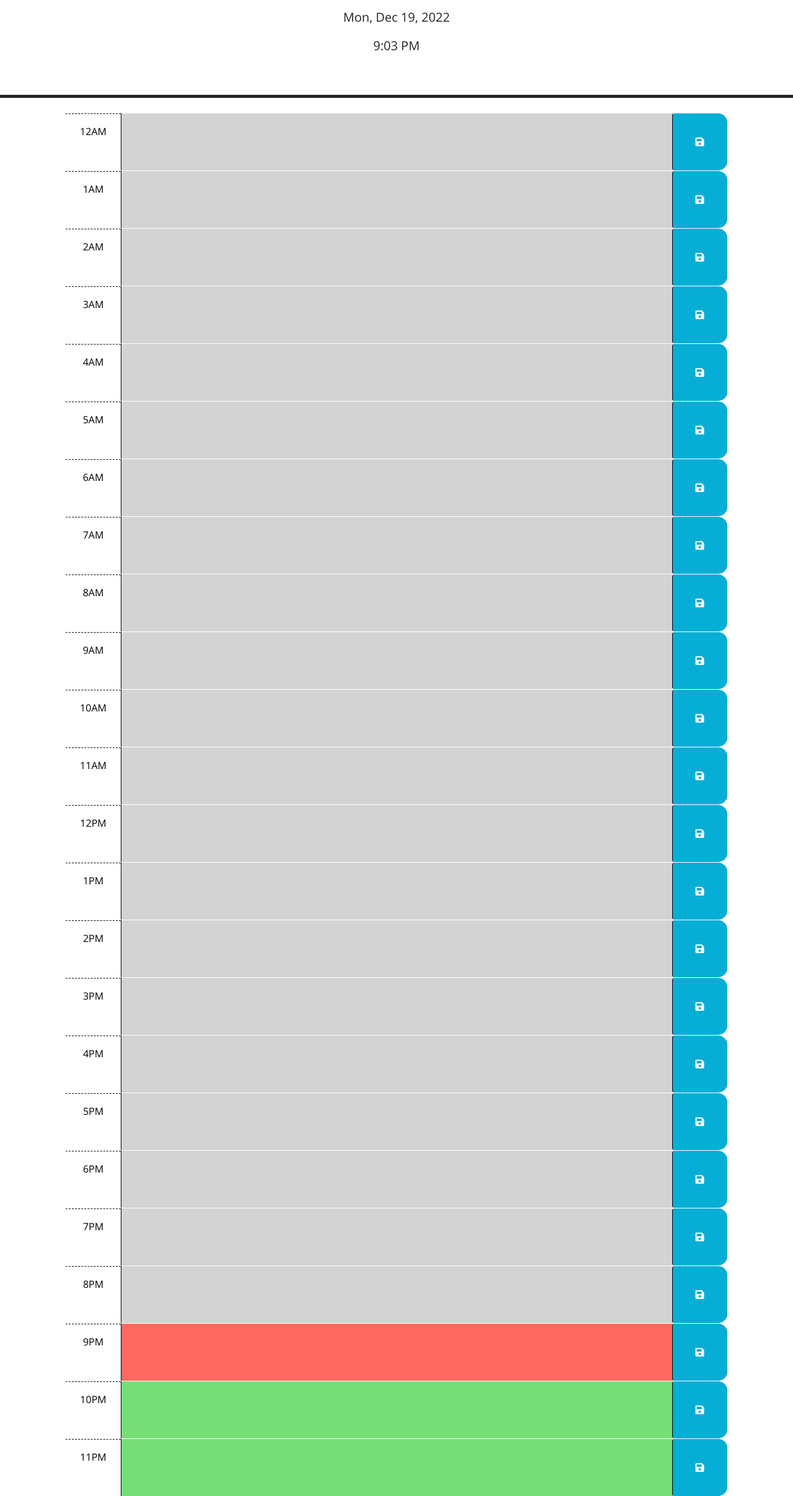
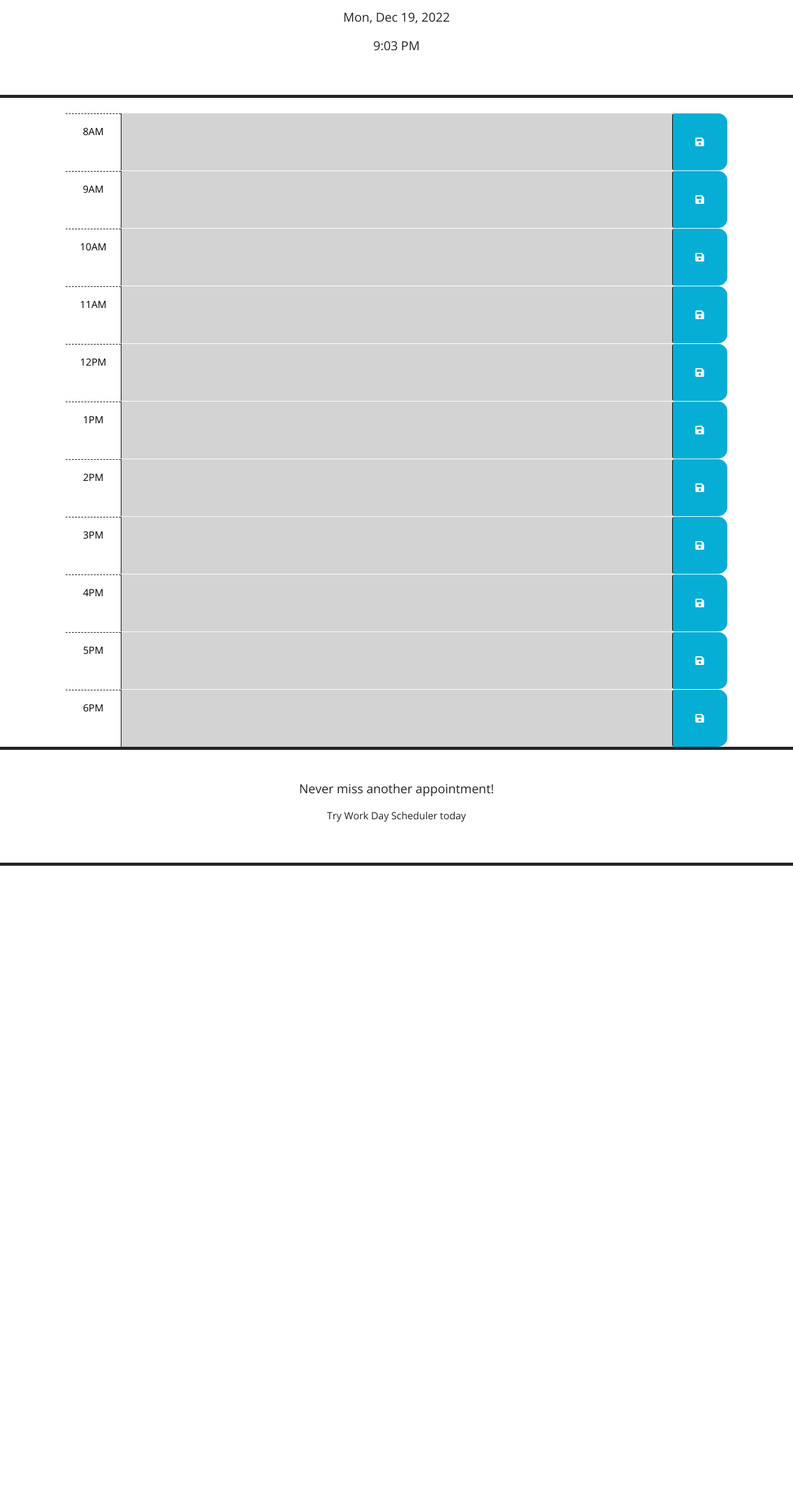
Before and after one commit to MadelineLowes/madelines-scheduling-app, a plain HTML site: page Develop/index.html in a window 1280 px wide. Shown: the part 166-2580 px from the top of the page at 62% size. After the commit the page ends 1587 px from the top, so only its background shows below. Drawn offline with nearby package versions, Linux system fonts and the light colour scheme.

Commit message:
final details & debugged code

```diff
--- a/Develop/index.html
+++ b/Develop/index.html
@@ -17,22 +17,14 @@
   <header class="p-5 mb-4 border-5 border-bottom border-dark text-center">
     <h1 class="display-3">Work Day Scheduler</h1>
     <p class="lead">A simple calendar app for scheduling your work day</p>
-    <p id="currentDay" class="lead">current day will go here</p>
-    <p id="currentHour" class="lead">11:11pm</p>
+    <!-- displays the current date -->
+    <p id="currentDay" class="lead"></p>
+    <!-- displays the current time -->
+    <p id="currentHour" class="lead"></p>
+
   </header>
   <div class="container-lg px-5">
-    <!-- Use class for "past", "present", and "future" to apply styles to the
-        time-block divs accordingly. The javascript will need to do this by
-        adding/removing these classes on each div by comparing the hour in the
-        id to the current hour. The html provided below is meant to be an example
-        demonstrating how the css provided can be leveraged to create the
-        desired layout and colors. The html below should be removed or updated
-        in the finished product. Remember to delete this comment once the
-        code is implemented.
-        -->
-
-
-    <div id="hour-0" class="row time-block future">
+    <div id="hour-0" class="row time-block future hide">
       <div class="col-2 col-md-1 hour text-center py-3">12AM</div>
       <textarea class="col-8 col-md-10 description" rows="3"> </textarea>
       <button class="btn saveBtn col-2 col-md-1" aria-label="save">
@@ -40,7 +32,7 @@
       </button>
     </div>
 
-    <div id="hour-1" class="row time-block future">
+    <div id="hour-1" class="row time-block future hide">
       <div class="col-2 col-md-1 hour text-center py-3">1AM</div>
       <textarea class="col-8 col-md-10 description" rows="3"> </textarea>
       <button class="btn saveBtn col-2 col-md-1" aria-label="save">
@@ -48,7 +40,7 @@
       </button>
     </div>
 
-    <div id="hour-2" class="row time-block future">
+    <div id="hour-2" class="row time-block future hide">
       <div class="col-2 col-md-1 hour text-center py-3">2AM</div>
       <textarea class="col-8 col-md-10 description" rows="3"> </textarea>
       <button class="btn saveBtn col-2 col-md-1" aria-label="save">
@@ -56,7 +48,7 @@
       </button>
     </div>
 
-    <div id="hour-3" class="row time-block future">
+    <div id="hour-3" class="row time-block future hide">
       <div class="col-2 col-md-1 hour text-center py-3">3AM</div>
       <textarea class="col-8 col-md-10 description" rows="3"> </textarea>
       <button class="btn saveBtn col-2 col-md-1" aria-label="save">
@@ -64,7 +56,7 @@
       </button>
     </div>
 
-    <div id="hour-4" class="row time-block future">
+    <div id="hour-4" class="row time-block future hide">
       <div class="col-2 col-md-1 hour text-center py-3">4AM</div>
       <textarea class="col-8 col-md-10 description" rows="3"> </textarea>
       <button class="btn saveBtn col-2 col-md-1" aria-label="save">
@@ -72,7 +64,7 @@
       </button>
     </div>
 
-    <div id="hour-5" class="row time-block future">
+    <div id="hour-5" class="row time-block future hide">
       <div class="col-2 col-md-1 hour text-center py-3">5AM</div>
       <textarea class="col-8 col-md-10 description" rows="3"> </textarea>
       <button class="btn saveBtn col-2 col-md-1" aria-label="save">
@@ -80,7 +72,7 @@
       </button>
     </div>
 
-    <div id="hour-6" class="row time-block future">
+    <div id="hour-6" class="row time-block future hide">
       <div class="col-2 col-md-1 hour text-center py-3">6AM</div>
       <textarea class="col-8 col-md-10 description" rows="3"> </textarea>
       <button class="btn saveBtn col-2 col-md-1" aria-label="save">
@@ -88,7 +80,7 @@
       </button>
     </div>
 
-    <div id="hour-7" class="row time-block future">
+    <div id="hour-7" class="row time-block future hide">
       <div class="col-2 col-md-1 hour text-center py-3">7AM</div>
       <textarea class="col-8 col-md-10 description" rows="3"> </textarea>
       <button class="btn saveBtn col-2 col-md-1" aria-label="save">
@@ -184,7 +176,7 @@
       </button>
     </div>
 
-    <div id="hour-19" class="row time-block future">
+    <div id="hour-19" class="row time-block future hide">
       <div class="col-2 col-md-1 hour text-center py-3">7PM</div>
       <textarea class="col-8 col-md-10 description" rows="3"> </textarea>
       <button class="btn saveBtn col-2 col-md-1" aria-label="save">
@@ -192,7 +184,7 @@
       </button>
     </div>
 
-    <div id="hour-20" class="row time-block future">
+    <div id="hour-20" class="row time-block future hide">
       <div class="col-2 col-md-1 hour text-center py-3">8PM</div>
       <textarea class="col-8 col-md-10 description" rows="3"> </textarea>
       <button class="btn saveBtn col-2 col-md-1" aria-label="save">
@@ -200,7 +192,7 @@
       </button>
     </div>
 
-    <div id="hour-21" class="row time-block future">
+    <div id="hour-21" class="row time-block future hide">
       <div class="col-2 col-md-1 hour text-center py-3">9PM</div>
       <textarea class="col-8 col-md-10 description" rows="3"> </textarea>
       <button class="btn saveBtn col-2 col-md-1" aria-label="save">
@@ -208,7 +200,7 @@
       </button>
     </div>
 
-    <div id="hour-22" class="row time-block future">
+    <div id="hour-22" class="row time-block future hide">
       <div class="col-2 col-md-1 hour text-center py-3">10PM</div>
       <textarea class="col-8 col-md-10 description" rows="3"> </textarea>
       <button class="btn saveBtn col-2 col-md-1" aria-label="save">
@@ -216,48 +208,24 @@
       </button>
     </div>
 
-    <div id="hour-23" class="row time-block future">
+    <div id="hour-23" class="row time-block future hide">
       <div class="col-2 col-md-1 hour text-center py-3">11PM</div>
       <textarea class="col-8 col-md-10 description" rows="3"> </textarea>
       <button class="btn saveBtn col-2 col-md-1" aria-label="save">
         <i class="fas fa-save" aria-hidden="true"></i>
       </button>
     </div>
+  </div>
 
-    <!-- Example of a past time block. The "past" class adds a gray background color. -->
-    <!-- <div id="hour-9" class="row time-block past">
-        <div class="col-2 col-md-1 hour text-center py-3">9AM</div>
-        <textarea class="col-8 col-md-10 description" rows="3"> </textarea>
-        <button class="btn saveBtn col-2 col-md-1" aria-label="save">
-          <i class="fas fa-save" aria-hidden="true"></i>
-        </button>
-      </div> -->
+  <footer class="p-5 mb-4 border-5 border-bottom border-top border-dark text-center">
+    <p class="lead">Never miss another appointment!</p>
+    <p>Try Work Day Scheduler today</p>
+  </footer>
 
-    <!-- Example of a a present time block. The "present" class adds a red background color. -->
-    <!-- <div id="hour-10" class="row time-block present">
-        <div class="col-2 col-md-1 hour text-center py-3">10AM</div>
-        <textarea class="col-8 col-md-10 description" rows="3"> </textarea>
-        <button class="btn saveBtn col-2 col-md-1" aria-label="save">
-          <i class="fas fa-save" aria-hidden="true"></i>
-        </button>
-      </div> -->
-
-    <!-- Example of a future time block. The "future" class adds a green background color. -->
-    <!-- <div id="hour-11" class="row time-block future">
-        <div class="col-2 col-md-1 hour text-center py-3">11AM</div>
-        <textarea class="col-8 col-md-10 description" rows="3"> </textarea>
-        <button class="btn saveBtn col-2 col-md-1" aria-label="save">
-          <i class="fas fa-save" aria-hidden="true"></i>
-        </button>
-      </div> -->
-
-    <script src="https://code.jquery.com/jquery-3.4.1.min.js"></script>
-
-    <!-- Link the DayJS library -->
-    <script src="https://cdn.jsdelivr.net/npm/dayjs@1.11.3/dayjs.min.js"
+  <script src="https://code.jquery.com/jquery-3.4.1.min.js"></script>
+  <script src="https://cdn.jsdelivr.net/npm/dayjs@1.11.3/dayjs.min.js"
     integrity="sha256-iu/zLUB+QgISXBLCW/mcDi/rnf4m4uEDO0wauy76x7U=" crossorigin="anonymous"></script>
-
-    <script src="script.js"></script>
+  <script src="script.js"></script>
 </body>
 
 </html>
--- a/Develop/script.js
+++ b/Develop/script.js
@@ -3,49 +3,53 @@
 // in the html.
 $(function () {
   var now = dayjs();
-  // display today's date
-  $("#currentDay").html(now.format("ddd, MMM DD, YYYY"));
-  // this should reload every minute
-  // display the current time
-  $("#currentHour").html(now.format("h:mm A"));
 
-  // console.log(now.format("H"));
-  // console.log(jQuery.type(now.format("H")));
+  // let taskArray = [];
 
+
+    // get stored tasks from local storage & add each to their designated element in html
+    if (localStorage.getItem("tasks") != null) {
+      let storedTasks = JSON.parse(localStorage.getItem("tasks"));
+
+      var taskArray = [];
+      for (var i = 0; i < storedTasks.length; i++) {
+        $(`#${storedTasks[i].id}`).children("textarea").html(storedTasks[i].description);
+        // console.log(storedTasks[i].description)
+        taskArray.push(storedTasks[i]);
+      }
+    } else {
+      var taskArray = [];
+    }
+
+  // saves each task and saves to local storage
+  $(".saveBtn").click(function() {
+    let getParentId = $(this).parent().attr("id");
+    let siblingEl = $(this).siblings("textarea").val();
+    let storeTasks = {
+        "id": getParentId,
+        "description": siblingEl
+      }
+      taskArray.push(storeTasks);
+    localStorage.setItem("tasks", JSON.stringify(taskArray));
+    console.log(taskArray) //testing
+  })
+
+  // changes colour of the hour based on the current time
   for (var i = 0; i < 24; i++) {
-    // console.log(`hour-${i}: ${now.format("H")}`)
-    // if (now.hour() === i) {
     if (now.format("H") == i) {
       $(`#hour-${i}`).removeClass("future");
       $(`#hour-${i}`).addClass("present");
    } else if (now.format("H") > i) {
       $(`#hour-${i}`).removeClass("future");
+      $(`#hour-${i}`).removeClass("present");
       $(`#hour-${i}`).addClass("past");
     }
   }
 
-  // if ()
-  // TODO: Add a listener for click events on the save button. This code should
-  // use the id in the containing time-block as a key to save the user input in
-  // local storage. HINT: What does "this" reference in the click listener
-  // function? How can DOM traversal be used to get the "hour-x" id of the
-  // time-block containing the button that was clicked? How might the id be
-  // useful when saving the description in local storage?
-  //
+    // updates on page reload
+    // display today's date
+    $("#currentDay").html(now.format("ddd, MMM DD, YYYY"));
+    // display the current time
+    $("#currentHour").html(now.format("h:mm A"));
 
-
-  // TODO: Add code to apply the past, present, or future class to each time
-  // block by comparing the id to the current hour. HINTS: How can the id
-  // attribute of each time-block be used to conditionally add or remove the
-  // past, present, and future classes? How can Day.js be used to get the
-  // current hour in 24-hour time?
-  //
-
-  // if time = id, make present, if time < id, make past, if time > id, make future
-
-  // TODO: Add code to get any user input that was saved in localStorage and set
-  // the values of the corresponding textarea elements. HINT: How can the id
-  // attribute of each time-block be used to do this?
-  //
-  // TODO: Add code to display the current date in the header of the page.
 });
--- a/Develop/style.css
+++ b/Develop/style.css
@@ -57,3 +57,7 @@ textarea {
   font-size: 20px;
   transition: all 0.3s ease-in-out;
 }
+
+.hide {
+  display: none;
+}
```
